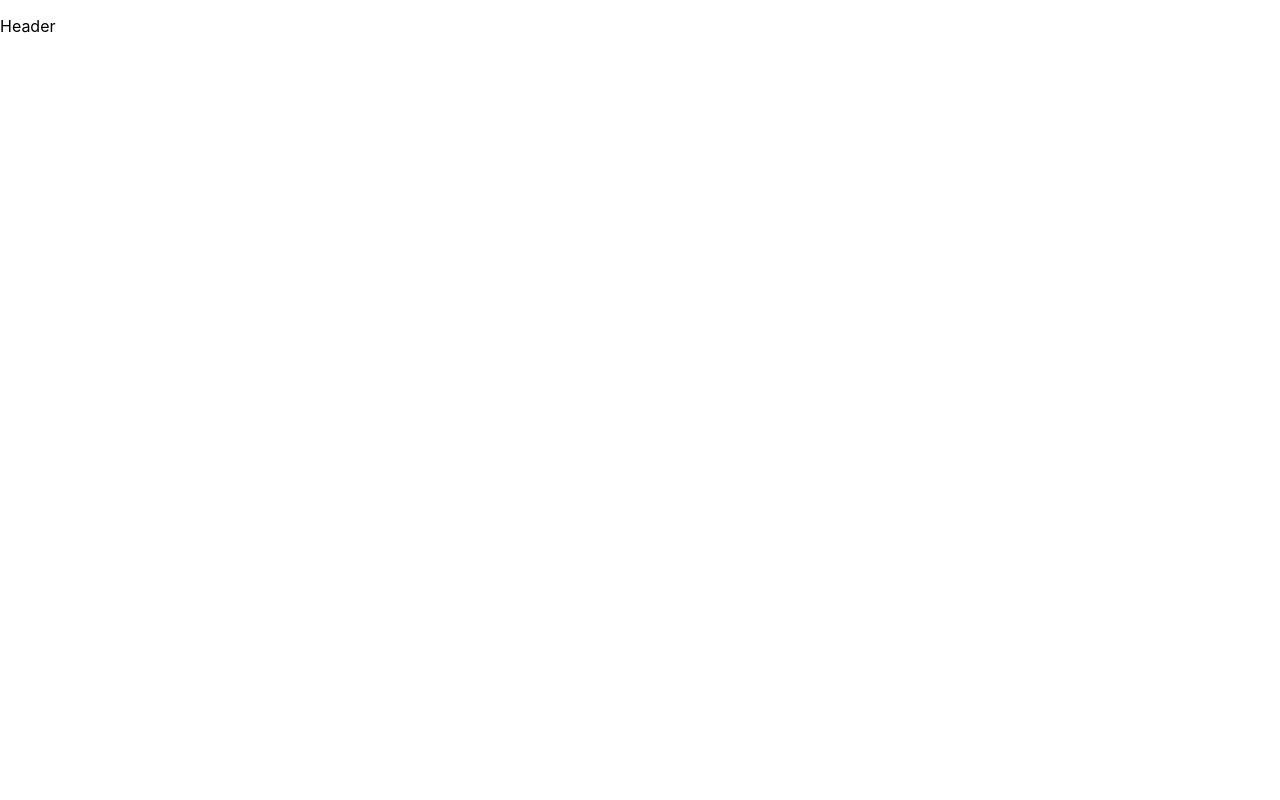
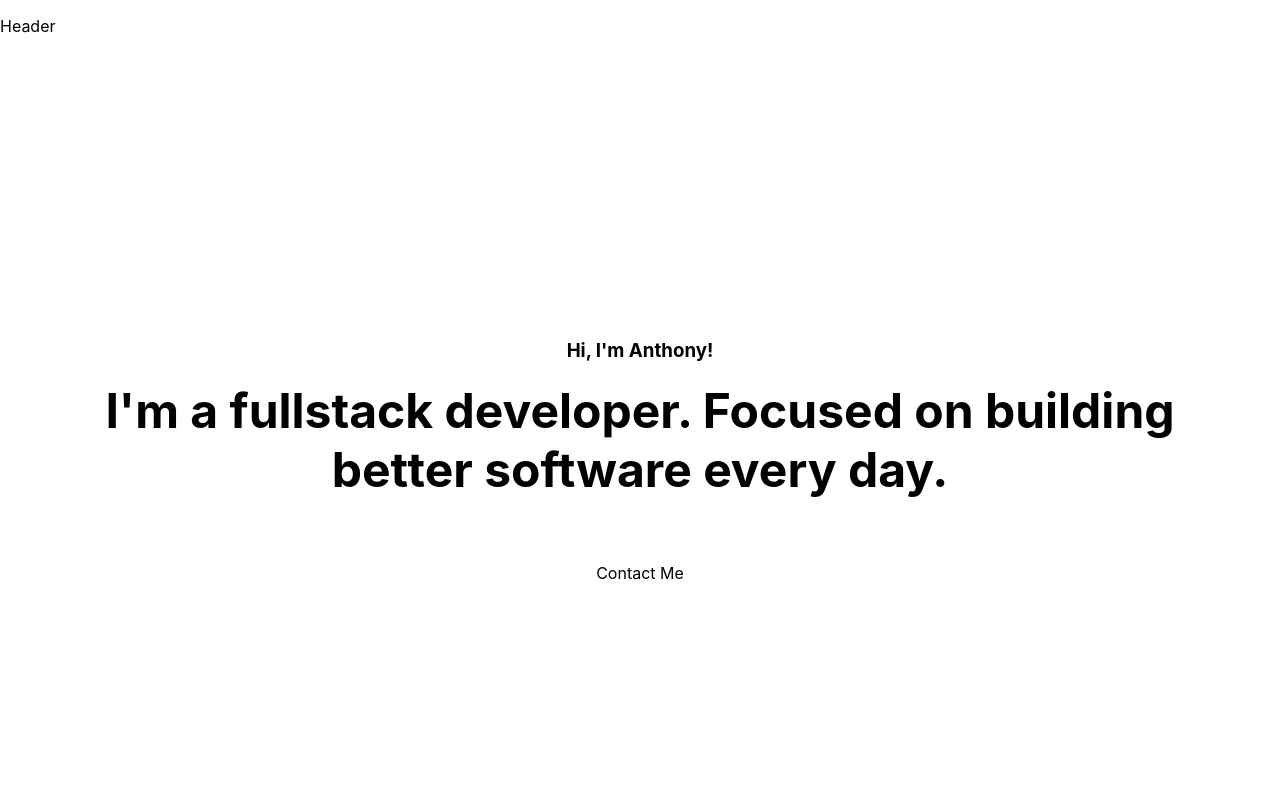
Before and after one commit to anthony-fdez/portfolio, a Next.js app: page / in a window 1280 px wide. Shown: the top 800 px of the page. Built offline with nearby package versions, Linux system fonts and the light colour scheme.

Commit message:
Added jumbo text

```diff
--- /dev/null
+++ b/components/home/jumbo/jumbo.module.css
@@ -0,0 +1,41 @@
+@media only screen and (max-width: 900px) {
+  .container {
+    display: flex;
+    flex-direction: column;
+    justify-content: center;
+    align-items: center;
+    padding: 10px;
+    padding-top: 150px;
+    padding-bottom: 150px;
+  }
+  .container h3 {
+    font-weight: bold;
+  }
+  .container h1 {
+    text-align: center;
+    font-size: 2rem;
+    margin-top: 0;
+  }
+}
+
+@media only screen and (min-width: 901px) {
+  .container {
+    display: flex;
+    flex-direction: column;
+    justify-content: center;
+    align-items: center;
+    /* padding: 100px; */
+    padding-top: 180px;
+    padding-bottom: 180px;
+    max-width: 1200px;
+    margin: auto;
+  }
+  .container h3 {
+    font-weight: bold;
+  }
+  .container h1 {
+    text-align: center;
+    font-size: 3rem;
+    margin-top: 0;
+  }
+}
--- /dev/null
+++ b/components/home/jumbo/jumbo.tsx
@@ -0,0 +1,23 @@
+import styles from "./jumbo.module.css";
+
+const Jumbo = (): JSX.Element => {
+  return (
+    <div className={styles.container}>
+      <h3>Hi, I&apos;m Anthony!</h3>
+      <h1>
+        I&apos;m a fullstack developer. Focused on building better software
+        every day.
+      </h1>
+      <p></p>
+      <a
+        target="_blank"
+        href="mailto:anthonyfdez23@gmail.com"
+        className="main-button"
+        rel="noreferrer"
+      >
+        Contact Me
+      </a>
+    </div>
+  );
+};
+export default Jumbo;
--- a/pages/index.tsx
+++ b/pages/index.tsx
@@ -1,6 +1,7 @@
 import type { NextPage } from "next";
 import Head from "next/head";
 import Image from "next/image";
+import Jumbo from "../components/home/jumbo/jumbo";
 import styles from "../styles/Home.module.css";
 
 const Home: NextPage = () => {
@@ -12,7 +13,9 @@ const Home: NextPage = () => {
         <link rel="icon" href="/favicon.ico" />
       </Head>
 
-      <main className={styles.main}></main>
+      <main className={styles.main}>
+        <Jumbo />
+      </main>
 
       <footer className={styles.footer}></footer>
     </div>
```
